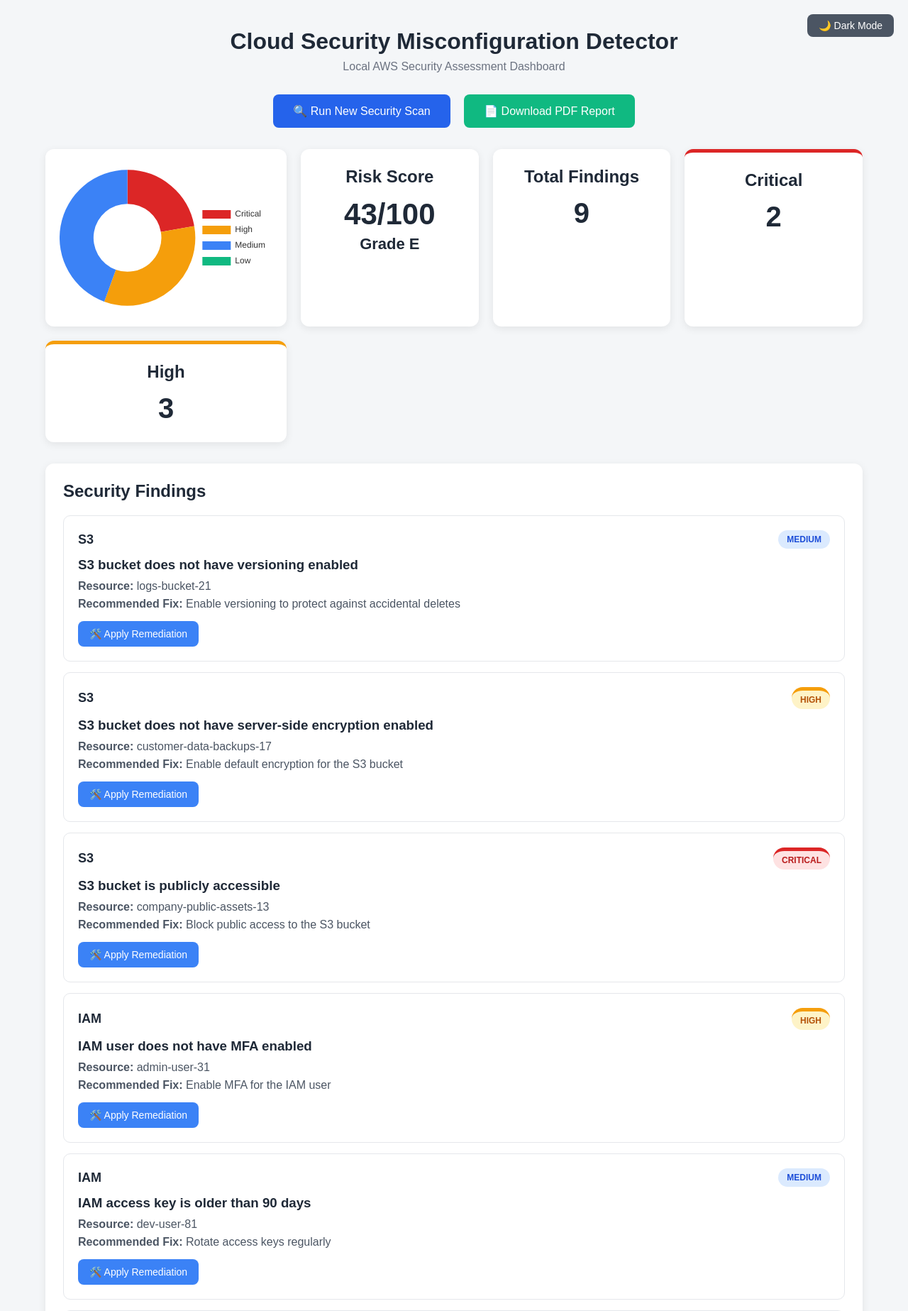
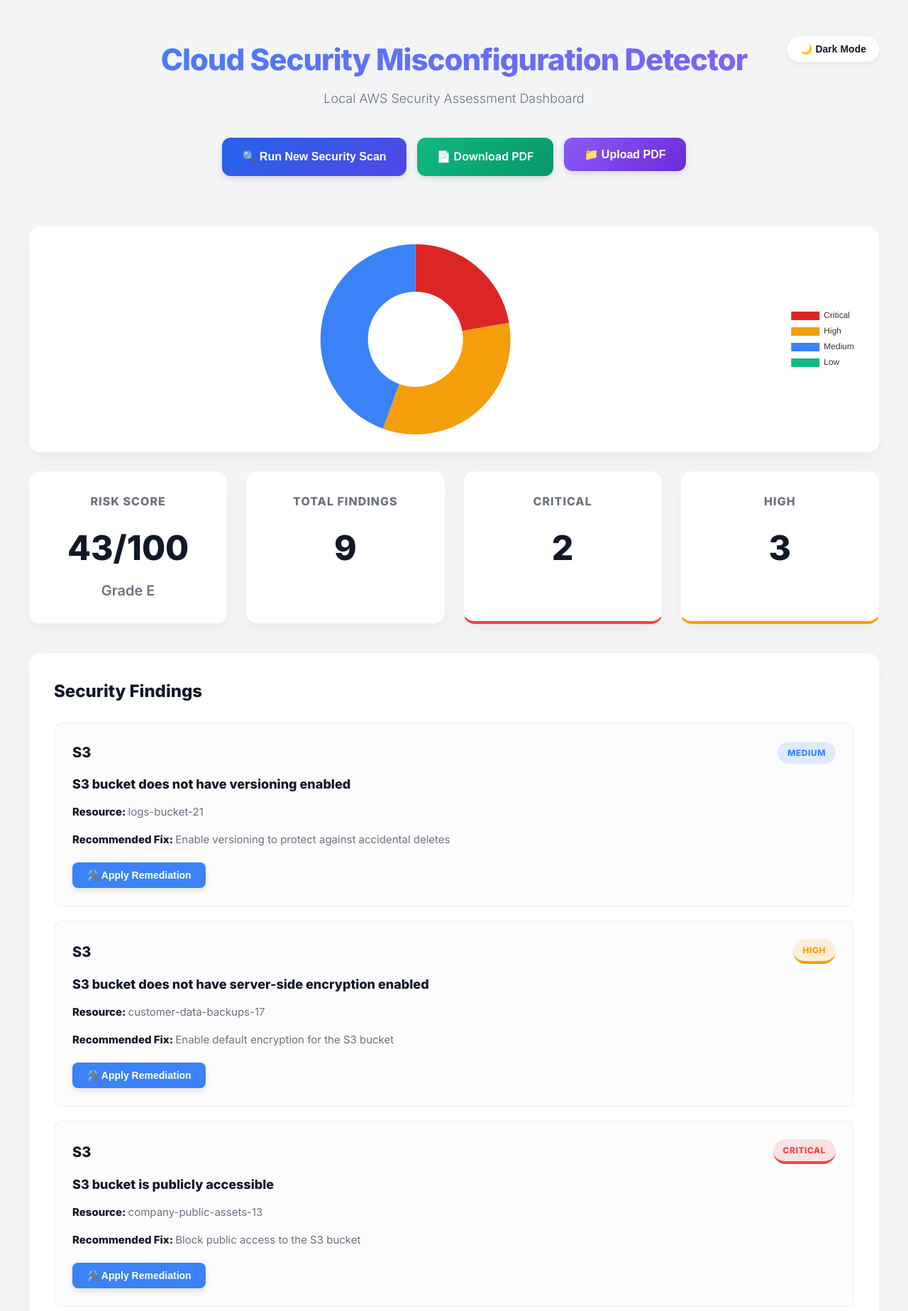
Before and after one commit to parth4494871/cloud-misconfiguration, a Flask app: page / in a window 1280 px wide. Shown: the top 1847 px of the page at 71% size. Run offline with Flask 3, Linux system fonts and the light colour scheme; data comes from the database, SQL or seed files in the repository; both versions use the stored data as it was after the commit.

Commit message:
UPDATED UI

```diff
--- a/app.py
+++ b/app.py
@@ -2,6 +2,8 @@ from flask import Flask, render_template, jsonify, request, send_file
 from datetime import datetime
 import sqlite3
 import json
+import os
+from werkzeug.utils import secure_filename
 
 from scanners.s3_scanner import scan_s3
 from scanners.iam_scanner import scan_iam
@@ -15,6 +17,8 @@ from database import init_db, save_scan, get_scan_history
 from report_generator import generate_pdf_report
 
 app = Flask(__name__)
+app.config['UPLOAD_FOLDER'] = 'uploads'
+os.makedirs(app.config['UPLOAD_FOLDER'], exist_ok=True)
 init_db()
 
 @app.route('/')
@@ -131,5 +135,22 @@ def download_report(scan_id):
         mimetype="application/pdf"
     )
 
+@app.route('/api/upload', methods=['POST'])
+def upload_file():
+    """Handle PDF uploads"""
+    if 'file' not in request.files:
+        return jsonify({'error': 'No file provided'}), 400
+
+    file = request.files['file']
+    if file.filename == '':
+        return jsonify({'error': 'No selected file'}), 400
+
+    if file and file.filename.lower().endswith('.pdf'):
+        filename = secure_filename(file.filename)
+        file.save(os.path.join(app.config['UPLOAD_FOLDER'], filename))
+        return jsonify({'success': True, 'message': 'PDF uploaded successfully!'})
+
+    return jsonify({'error': 'Invalid file format. Please upload a PDF.'}), 400
+
 if __name__ == '__main__':
     app.run(debug=True, port=5000)
--- a/report_generator.py
+++ b/report_generator.py
@@ -24,6 +24,12 @@ def generate_pdf_report(scan_data):
         c.setFont("Helvetica", 10)
         c.drawString(50, y, f"Issue: {finding['issue']}")
         y -= 15
+
+        # New Impact field
+        if 'impact' in finding:
+            c.drawString(50, y, f"Impact: {finding['impact'][:80]}...")  # Truncate if too long for PDF line
+            y -= 15
+
         c.drawString(50, y, f"Resource: {finding['resource']}")
         y -= 15
         c.drawString(50, y, f"Remediation: {finding['remediation']}")
--- a/static/dashboard.js
+++ b/static/dashboard.js
@@ -66,3 +66,44 @@ function fixIssue(buttonElement) {
         buttonElement.disabled = true;
     }, 1500);
 }
+
+async function uploadPDF() {
+    const fileInput = document.getElementById('pdfUpload');
+    const statusText = document.getElementById('uploadStatus');
+
+    if (fileInput.files.length === 0) return;
+
+    statusText.innerText = "⏳ Uploading...";
+    statusText.style.color = "#fbbf24";
+
+    const formData = new FormData();
+    formData.append("file", fileInput.files[0]);
+
+    try {
+        const response = await fetch('/api/upload', {
+            method: 'POST',
+            body: formData
+        });
+
+        const data = await response.json();
+
+        if (data.success) {
+            statusText.innerText = "✅ " + data.message;
+            statusText.style.color = "#10b981";
+        } else {
+            statusText.innerText = "❌ " + data.error;
+            statusText.style.color = "#dc2626";
+        }
+    } catch (error) {
+        statusText.innerText = "❌ Upload failed";
+        statusText.style.color = "#dc2626";
+    }
+
+    // Reset input so they can upload again if needed
+    fileInput.value = "";
+
+    // Clear status text after 4 seconds
+    setTimeout(() => {
+        statusText.innerText = "";
+    }, 4000);
+}
--- a/static/style.css
+++ b/static/style.css
@@ -1,3 +1,33 @@
+@import url('https://fonts.googleapis.com/css2?family=Inter:wght@300;400;600;800&display=swap');
+
+/* CSS Variables for theming */
+:root {
+    --bg-color: #f3f4f6;
+    --text-main: #111827;
+    --text-muted: #6b7280;
+    --card-bg: #ffffff;
+    --card-border: rgba(0, 0, 0, 0.05);
+    --card-shadow: 0 10px 25px -5px rgba(0, 0, 0, 0.05), 0 8px 10px -6px rgba(0, 0, 0, 0.01);
+
+    --primary: #3b82f6;
+    --primary-hover: #2563eb;
+
+    --success: #10b981;
+    --warning: #f59e0b;
+    --danger: #ef4444;
+
+    --transition-speed: 0.3s;
+}
+
+body.dark-mode {
+    --bg-color: #0f172a;
+    --text-main: #f8fafc;
+    --text-muted: #94a3b8;
+    --card-bg: #1e293b;
+    --card-border: rgba(255, 255, 255, 0.08);
+    --card-shadow: 0 15px 35px rgba(0, 0, 0, 0.3);
+}
+
 * {
     box-sizing: border-box;
     margin: 0;
@@ -5,250 +35,344 @@
 }
 
 body {
-    font-family: Arial, sans-serif;
-    background: #f4f6f8;
-    color: #1f2937;
+    font-family: 'Inter', sans-serif;
+    background: var(--bg-color);
+    color: var(--text-main);
+    transition: background var(--transition-speed), color var(--transition-speed);
+    line-height: 1.6;
+}
+
+/* Animations */
+@keyframes fadeInDown {
+    from { opacity: 0; transform: translateY(-20px); }
+    to { opacity: 1; transform: translateY(0); }
+}
+
+@keyframes fadeInUp {
+    from { opacity: 0; transform: translateY(20px); }
+    to { opacity: 1; transform: translateY(0); }
 }
 
 .container {
-    width: 90%;
+    width: 95%;
     max-width: 1200px;
-    margin: 40px auto;
+    margin: 50px auto;
+    animation: fadeInDown 0.6s ease-out;
 }
 
+/* Header */
 header {
     text-align: center;
-    margin-bottom: 30px;
+    margin-bottom: 40px;
+    position: relative;
 }
 
 header h1 {
-    font-size: 32px;
+    font-size: 42px;
+    font-weight: 800;
     margin-bottom: 8px;
+    background: linear-gradient(135deg, #3b82f6 0%, #8b5cf6 100%);
+    -webkit-background-clip: text;
+    -webkit-text-fill-color: transparent;
+    letter-spacing: -1px;
 }
 
 header p {
-    color: #6b7280;
+    color: var(--text-muted);
+    font-size: 18px;
+    font-weight: 300;
 }
 
+.theme-btn {
+    position: absolute;
+    top: 0;
+    right: 0;
+    background: var(--card-bg);
+    color: var(--text-main);
+    border: 1px solid var(--card-border);
+    padding: 10px 18px;
+    border-radius: 20px;
+    font-size: 14px;
+    font-weight: 600;
+    cursor: pointer;
+    box-shadow: 0 4px 6px rgba(0,0,0,0.05);
+    transition: all var(--transition-speed);
+}
+.theme-btn:hover {
+    transform: translateY(-2px);
+    box-shadow: 0 6px 12px rgba(0,0,0,0.1);
+}
+
+/* Scan Section Buttons */
 .scan-section {
     text-align: center;
-    margin-bottom: 30px;
+    margin-bottom: 40px;
+    display: flex;
+    flex-direction: column;
+    align-items: center;
+    gap: 15px;
 }
 
-button {
-    background: #2563eb;
-    color: white;
+.button-group {
+    display: flex;
+    gap: 15px;
+    justify-content: center;
+    flex-wrap: wrap;
+}
+
+button, .report-btn, .upload-btn {
+    display: inline-flex;
+    align-items: center;
+    justify-content: center;
     border: none;
     padding: 14px 28px;
-    border-radius: 8px;
+    border-radius: 12px;
     font-size: 16px;
+    font-weight: 600;
     cursor: pointer;
+    text-decoration: none;
+    transition: all 0.2s cubic-bezier(0.4, 0, 0.2, 1);
+    box-shadow: 0 4px 10px rgba(0,0,0,0.1);
 }
 
-button:hover {
-    opacity: 0.9;
+#scanButton {
+    background: linear-gradient(135deg, #2563eb, #4f46e5);
+    color: white;
+}
+#scanButton:hover {
+    transform: translateY(-2px);
+    box-shadow: 0 8px 20px rgba(37, 99, 235, 0.4);
 }
 
+.report-btn {
+    background: linear-gradient(135deg, #10b981, #059669);
+    color: white;
+}
+.report-btn:hover {
+    transform: translateY(-2px);
+    box-shadow: 0 8px 20px rgba(16, 185, 129, 0.4);
+}
+
+.upload-btn {
+    background: linear-gradient(135deg, #8b5cf6, #6d28d9);
+    color: white;
+}
+.upload-btn:hover {
+    transform: translateY(-2px);
+    box-shadow: 0 8px 20px rgba(139, 92, 246, 0.4);
+}
+
+/* Summary Grid */
 .summary {
     display: grid;
-    grid-template-columns: repeat(4, 1fr);
-    gap: 20px;
-    margin-bottom: 30px;
+    grid-template-columns: repeat(12, 1fr);
+    gap: 25px;
+    margin-bottom: 40px;
+    animation: fadeInUp 0.7s ease-out;
 }
 
-.score-card,
-.stat-card {
-    background: white;
+.chart-container {
+    grid-column: span 12;
+    background: var(--card-bg);
+    border: 1px solid var(--card-border);
+    border-radius: 16px;
     padding: 25px;
-    border-radius: 12px;
+    box-shadow: var(--card-shadow);
+    display: flex;
+    justify-content: center;
+    align-items: center;
+    height: 320px;
+    transition: all var(--transition-speed);
+}
+
+.score-card, .stat-card {
+    grid-column: span 3;
+    background: var(--card-bg);
+    border: 1px solid var(--card-border);
+    padding: 30px 20px;
+    border-radius: 16px;
     text-align: center;
-    box-shadow: 0 3px 12px rgba(0, 0, 0, 0.08);
+    box-shadow: var(--card-shadow);
+    transition: transform 0.3s, box-shadow 0.3s;
+}
+
+.score-card:hover, .stat-card:hover {
+    transform: translateY(-5px);
+    box-shadow: 0 20px 40px rgba(0,0,0,0.1);
+}
+
+.score-card h2, .stat-card h2 {
+    font-size: 16px;
+    color: var(--text-muted);
+    text-transform: uppercase;
+    letter-spacing: 1px;
+    margin-bottom: 15px;
 }
 
 .score {
-    font-size: 42px;
-    font-weight: bold;
-    margin: 15px 0 5px;
+    font-size: 48px;
+    font-weight: 800;
+    margin-bottom: 5px;
+    color: var(--text-main);
 }
 
 .grade {
-    font-size: 22px;
-    font-weight: bold;
+    font-size: 20px;
+    font-weight: 600;
+    color: var(--text-muted);
 }
 
 .stat {
-    font-size: 40px;
-    font-weight: bold;
-    margin-top: 15px;
+    font-size: 48px;
+    font-weight: 800;
+    color: var(--text-main);
 }
 
-.critical {
-    border-top: 5px solid #dc2626;
+.critical { border-bottom: 4px solid var(--danger); }
+.high { border-bottom: 4px solid var(--warning); }
+
+/* Findings */
+.findings, .history {
+    background: var(--card-bg);
+    border: 1px solid var(--card-border);
+    padding: 35px;
+    border-radius: 16px;
+    box-shadow: var(--card-shadow);
+    margin-bottom: 40px;
+    animation: fadeInUp 0.8s ease-out;
 }
 
-.high {
-    border-top: 5px solid #f59e0b;
-}
-
-.findings {
-    background: white;
-    padding: 25px;
-    border-radius: 12px;
-    box-shadow: 0 3px 12px rgba(0, 0, 0, 0.08);
-}
-
-.findings h2 {
-    margin-bottom: 20px;
+.findings h2, .history h2 {
+    font-size: 24px;
+    font-weight: 800;
+    margin-bottom: 25px;
+    color: var(--text-main);
 }
 
 .finding {
-    border: 1px solid #e5e7eb;
-    border-radius: 10px;
-    padding: 20px;
-    margin-bottom: 15px;
+    border: 1px solid var(--card-border);
+    background: rgba(156, 163, 175, 0.03);
+    border-radius: 12px;
+    padding: 25px;
+    margin-bottom: 20px;
+    transition: transform 0.2s;
+}
+.finding:hover {
+    transform: translateX(5px);
+    border-color: rgba(59, 130, 246, 0.4);
 }
 
 .finding-header {
     display: flex;
     justify-content: space-between;
     align-items: center;
-    margin-bottom: 12px;
+    margin-bottom: 15px;
 }
 
 .service {
-    font-weight: bold;
+    font-weight: 800;
+    font-size: 20px;
+    color: var(--text-main);
+}
+
+.severity {
+    padding: 6px 14px;
+    border-radius: 20px;
+    font-size: 12px;
+    font-weight: 800;
+    text-transform: uppercase;
+    letter-spacing: 0.5px;
+}
+
+.severity.critical { background: rgba(239, 68, 68, 0.15); color: #ef4444; }
+.severity.high { background: rgba(245, 158, 11, 0.15); color: #f59e0b; }
+.severity.medium { background: rgba(59, 130, 246, 0.15); color: #3b82f6; }
+.severity.low { background: rgba(16, 185, 129, 0.15); color: #10b981; }
+
+.finding h3 {
+    font-size: 18px;
+    margin-bottom: 12px;
+    color: var(--text-main);
+}
+
+.finding p {
+    margin-top: 8px;
+    color: var(--text-muted);
+    font-size: 15px;
+}
+.finding p strong {
+    color: var(--text-main);
+}
+
+.fix-btn {
+    background: var(--primary);
+    color: white;
+    padding: 10px 20px;
+    border-radius: 8px;
+    font-size: 14px;
+    margin-top: 20px;
+}
+.fix-btn:hover {
+    background: var(--primary-hover);
+}
+
+/* Welcome Section */
+.welcome {
+    background: var(--card-bg);
+    border: 1px solid var(--card-border);
+    padding: 80px 40px;
+    text-align: center;
+    border-radius: 16px;
+    box-shadow: var(--card-shadow);
+    margin-bottom: 40px;
+}
+.welcome h2 {
+    font-size: 28px;
+    font-weight: 800;
+    margin-bottom: 15px;
+}
+.welcome p {
+    color: var(--text-muted);
     font-size: 18px;
 }
 
-.severity {
-    padding: 6px 12px;
-    border-radius: 20px;
-    font-size: 12px;
-    font-weight: bold;
+/* History Table */
+table {
+    width: 100%;
+    border-collapse: collapse;
+}
+th, td {
+    padding: 16px;
+    text-align: left;
+    border-bottom: 1px solid var(--card-border);
+    color: var(--text-main);
+}
+th {
+    font-weight: 600;
+    color: var(--text-muted);
+    text-transform: uppercase;
+    font-size: 13px;
+    letter-spacing: 0.5px;
+}
+tr:hover td {
+    background: rgba(156, 163, 175, 0.05);
 }
 
-.severity.critical {
-    background: #fee2e2;
-    color: #b91c1c;
-}
-
-.severity.high {
-    background: #fef3c7;
-    color: #b45309;
-}
-
-.severity.medium {
-    background: #dbeafe;
-    color: #1d4ed8;
-}
-
-.severity.low {
-    background: #dcfce7;
-    color: #15803d;
-}
-
-.finding h3 {
-    margin-bottom: 10px;
-}
-
-.finding p {
-    margin-top: 7px;
-    color: #4b5563;
-}
-
-.welcome {
-    background: white;
-    padding: 60px;
-    text-align: center;
-    border-radius: 12px;
-    box-shadow: 0 3px 12px rgba(0, 0, 0, 0.08);
-}
-
-.welcome p {
-    margin-top: 15px;
-    color: #6b7280;
-}
-
-@media (max-width: 800px) {
-    .summary {
-        grid-template-columns: 1fr 1fr;
+/* Responsiveness */
+@media (max-width: 900px) {
+    .score-card, .stat-card {
+        grid-column: span 6;
     }
 }
 
-@media (max-width: 500px) {
-    .summary {
-        grid-template-columns: 1fr;
+@media (max-width: 600px) {
+    .score-card, .stat-card {
+        grid-column: span 12;
+    }
+    header h1 {
+        font-size: 30px;
+    }
+    .button-group {
+        flex-direction: column;
     }
 }
-
-/* --- NEW FEATURES CSS --- */
-.chart-container {
-    background: white;
-    padding: 20px;
-    border-radius: 12px;
-    box-shadow: 0 3px 12px rgba(0, 0, 0, 0.08);
-    display: flex;
-    justify-content: center;
-    align-items: center;
-    height: 250px;
-}
-
-.report-btn {
-    background: #10b981;
-    color: white;
-    text-decoration: none;
-    padding: 14px 28px;
-    border-radius: 8px;
-    font-size: 16px;
-    margin-left: 15px;
-    display: inline-block;
-}
-.report-btn:hover {
-    opacity: 0.9;
-}
-
-.theme-btn {
-    position: absolute;
-    top: 20px;
-    right: 20px;
-    background: #4b5563;
-    padding: 8px 16px;
-    font-size: 14px;
-}
-
-.fix-btn {
-    background: #3b82f6;
-    padding: 10px 16px;
-    font-size: 14px;
-    margin-top: 15px;
-    transition: background 0.3s;
-}
-
-/* Dark Mode */
-body.dark-mode {
-    background: #111827;
-    color: #f9fafb;
-}
-body.dark-mode .score-card,
-body.dark-mode .stat-card,
-body.dark-mode .findings,
-body.dark-mode .welcome,
-body.dark-mode .chart-container {
-    background: #1f2937;
-    color: #f9fafb;
-    box-shadow: 0 4px 15px rgba(0,0,0,0.4);
-}
-body.dark-mode .finding {
-    border-color: #374151;
-}
-body.dark-mode table,
-body.dark-mode th,
-body.dark-mode td {
-    color: #f9fafb;
-}
-body.dark-mode header p {
-    color: #9ca3af;
-}
-body.dark-mode .finding p {
-    color: #d1d5db;
-}
--- a/templates/index.html
+++ b/templates/index.html
@@ -35,18 +35,22 @@
     </header>
 
 
-    <!-- SCAN BUTTON -->
-
     <section class="scan-section">
-
+        <div class="button-group">
             <button id="scanButton" onclick="runScan()">
                 🔍 Run New Security Scan
             </button>
 
             {% if latest_scan %}
-        <a href="/api/report/{{ latest_scan.id }}" class="report-btn" target="_blank">📄 Download PDF Report</a>
+            <a href="/api/report/{{ latest_scan.id }}" class="report-btn" target="_blank">📄 Download PDF</a>
             {% endif %}
 
+            <div>
+                <input type="file" id="pdfUpload" accept=".pdf" style="display: none;" onchange="uploadPDF()">
+                <button class="upload-btn" onclick="document.getElementById('pdfUpload').click()">📁 Upload PDF</button>
+            </div>
+        </div>
+        <span id="uploadStatus" style="margin-top: 15px; font-weight: 600; color: #10b981; font-size: 15px;"></span>
     </section>
 
 
@@ -192,8 +196,17 @@
 
             </p>
 
+            {% if finding.impact %}
+            <p style="margin-top: 15px; padding: 12px; background: rgba(239, 68, 68, 0.05); border-left: 3px solid #ef4444; border-radius: 6px;">
+                <strong>
+                    ⚠️ Security Impact:
+                </strong>
+                <br/>
+                {{ finding.impact }}
+            </p>
+            {% endif %}
 
-            <p>
+            <p style="margin-top: 15px;">
                 <strong>
                     Recommended Fix:
                 </strong>
```
Also changed, not shown: scanners/cloudtrail_scanner.py (+21 -14 lines), scanners/ec2_scanner.py (+8 -5 lines), scanners/iam_scanner.py (+16 -4 lines), scanners/lambda_scanner.py (+13 -3 lines), scanners/rds_scanner.py (+28 -28 lines), scanners/s3_scanner.py (+15 -4 lines), scans.db. Lines whose indentation alone changed are shown as unchanged.
